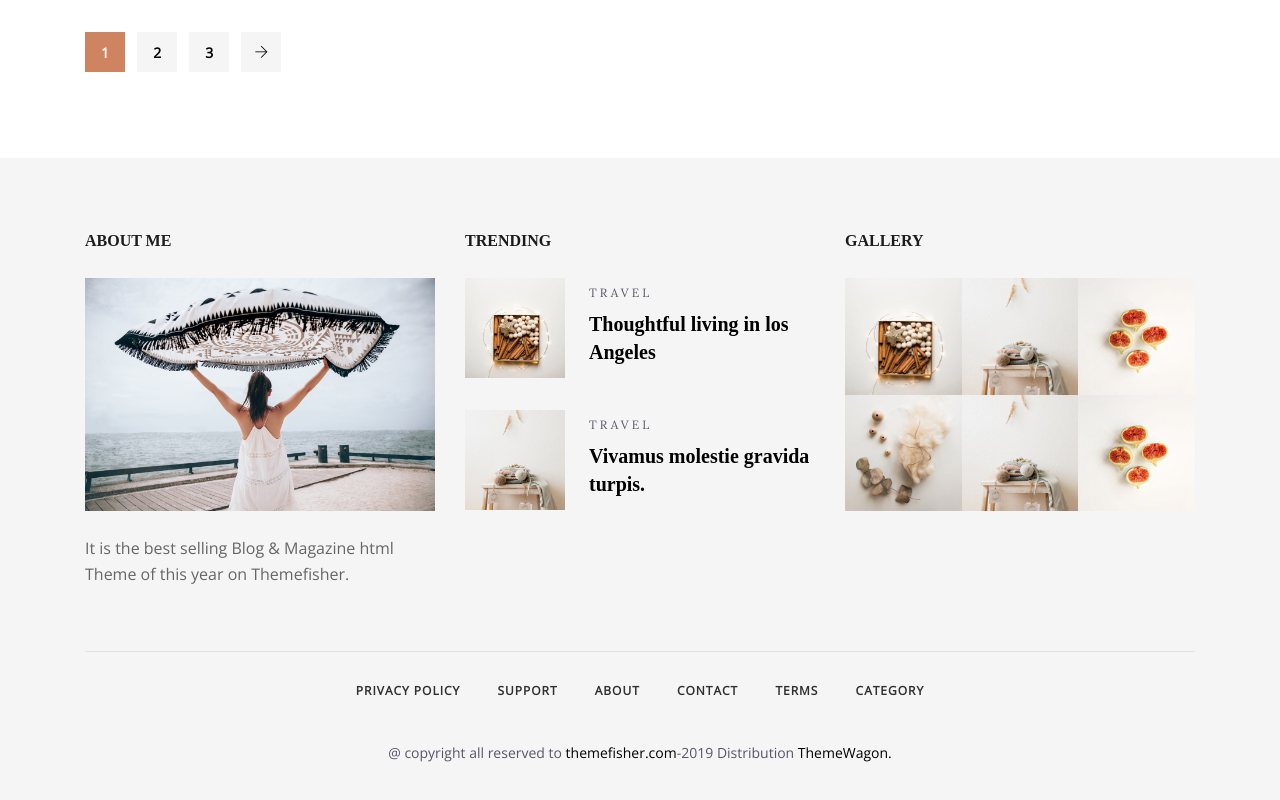
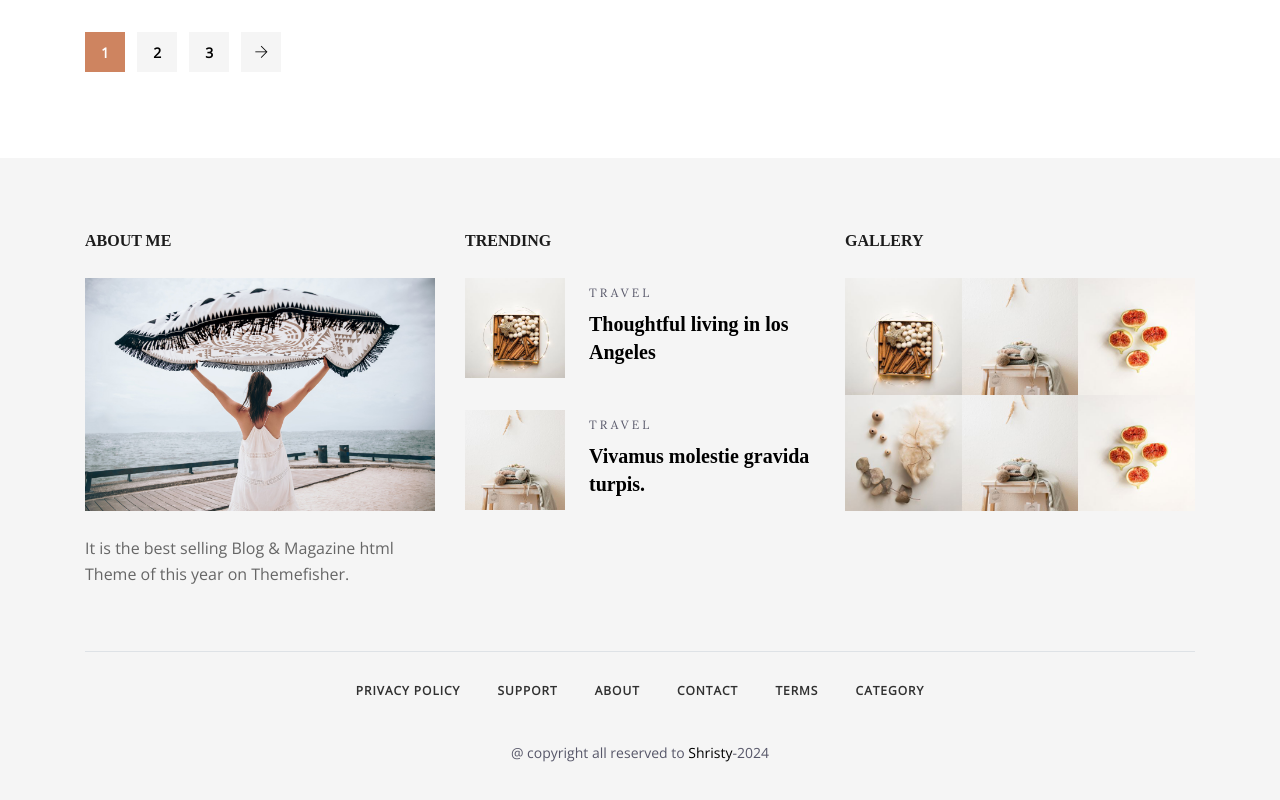
Before and after one commit to shristy0611/revolve0611, a plain HTML site: page index-3.html in a window 1280 px wide. Shown: the part 3605-4405 px from the top of the page. Drawn offline with nearby package versions, Linux system fonts and the light colour scheme; some packages are replaced by stand-ins of ours; a web font is replaced by a local one.

Commit message:
Update index-3.html

```diff
--- a/index-3.html
+++ b/index-3.html
@@ -602,8 +602,7 @@
 				<div class="row justify-content-center">
 					<div class="col-lg-6">
 						<div class="copyright text-center ">
-							@ copyright all reserved to <a href="https://themefisher.com/">themefisher.com</a>-2019 Distribution
-							<a " href=" https://themewagon.com">ThemeWagon.</a></p>
+							@ copyright all reserved to <a href="https://shristyverse.site/">Shristy</a>-2024
 						</div>
 					</div>
 				</div>
```
